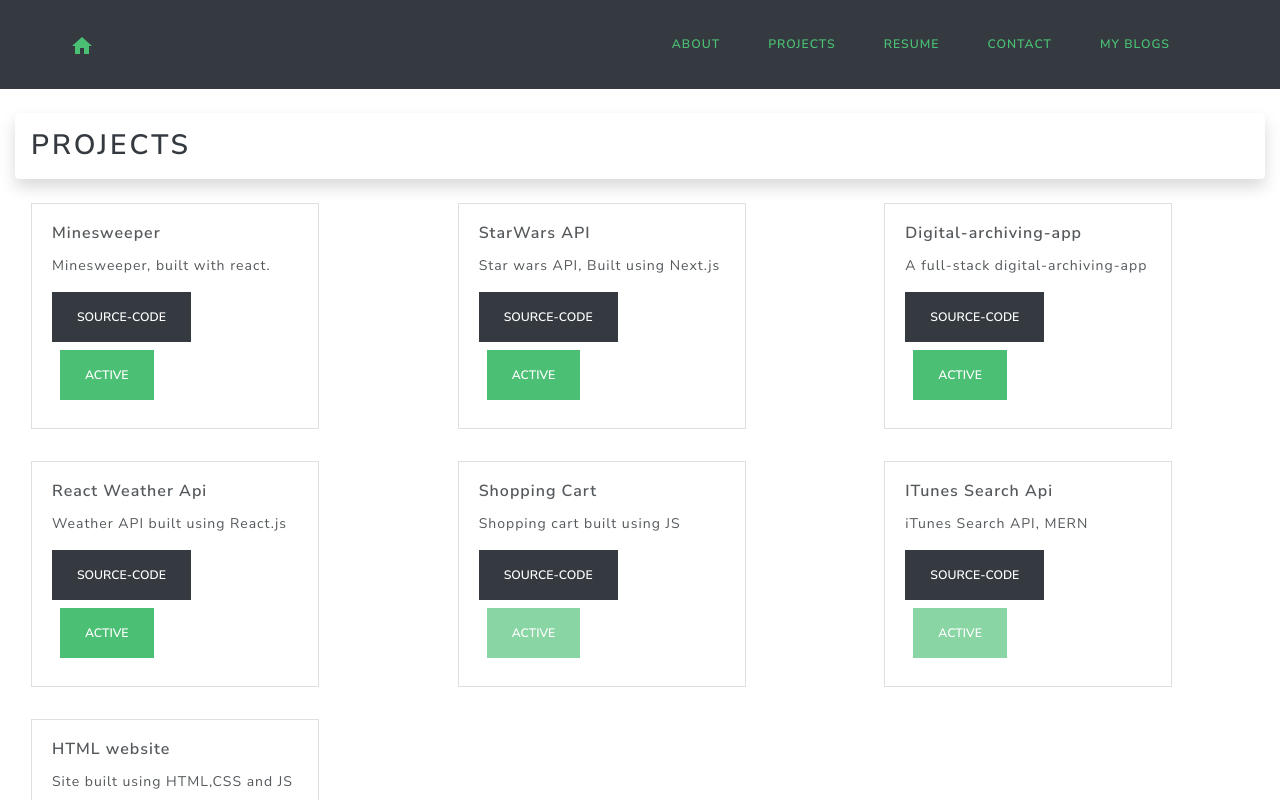
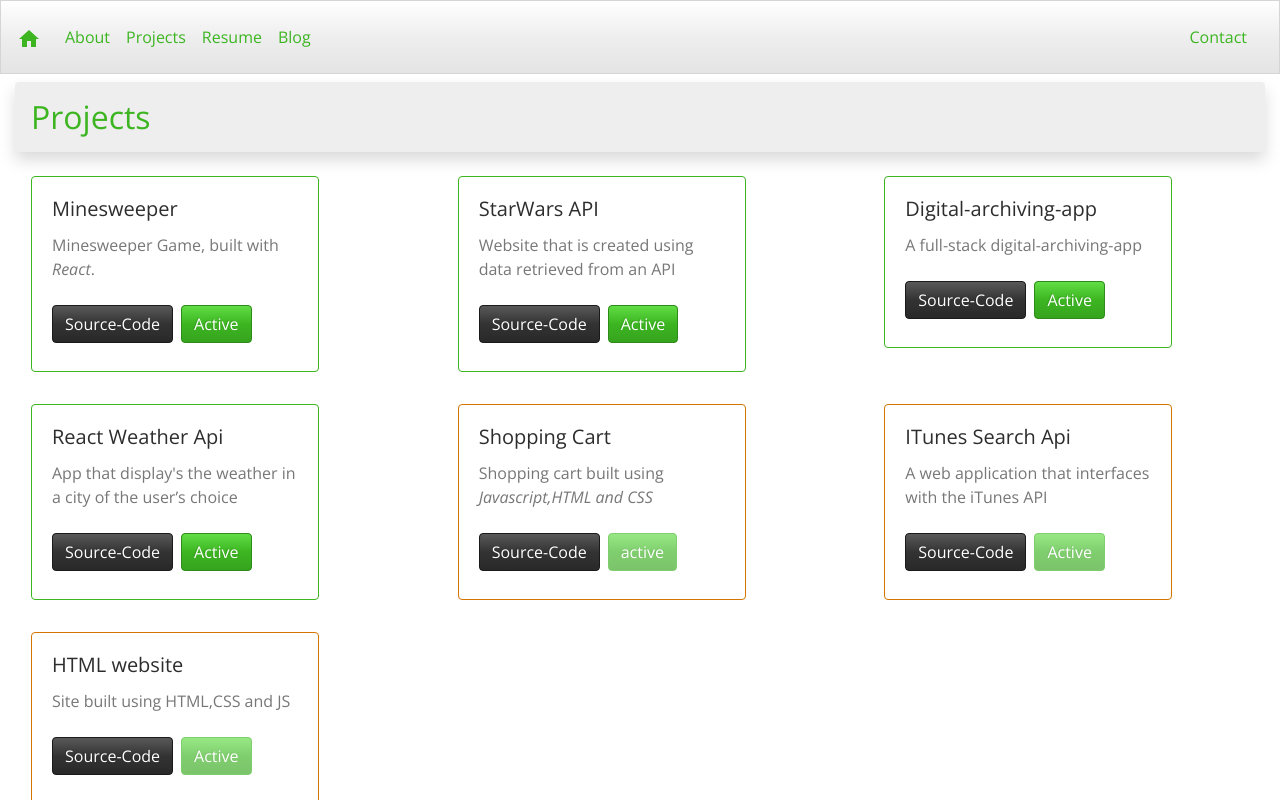
Before and after one commit to mahambabp/portfolio, a Next.js app: page /projects in a window 1280 px wide. Shown: the top 800 px of the page. Built offline with nearby package versions, Linux system fonts and the light colour scheme.

Commit message:
making it better

```diff
--- a/components/MyLayout.js
+++ b/components/MyLayout.js
@@ -9,14 +9,13 @@ const Layout = (props) => (
       <title>Bafanarelated</title>
       <link
         rel="stylesheet"
-        href="https://bootswatch.com/4/lux/bootstrap.min.css"
+        href="https://bootswatch.com/4/spacelab/bootstrap.min.css"
       />
+
     </Head>
     <div>
       <Navbar />
-      <main>
-      {props.children}
-      </main>
+      <main>{props.children}</main>
     </div>
   </div>
 );
--- a/components/MyProjects.js
+++ b/components/MyProjects.js
@@ -5,16 +5,18 @@ import { Card, Button } from "react-bootstrap";
 //Projects component
 const MyProjects = () => (
   <div className="container-fluid">
-    <h2 className="display-5 text-dark shadow p-3  bg-secondary rounded">
+    <h2 className="display-5 text-success shadow p-3  bg-light rounded">
       Projects
     </h2>
 
     <div className="row">
-      <div className="col bg-secondary m-3">
-        <Card bg="secondary" style={{ width: "18rem" }}>
+      <div className="col  m-3">
+        <Card border="success" style={{ width: "18rem" }}>
           <Card.Body>
             <Card.Title>Minesweeper</Card.Title>
-            <Card.Text>Minesweeper, built with react.</Card.Text>
+            <Card.Text>
+              Minesweeper Game, built with <em>React</em>.
+            </Card.Text>
             <Link href="https://github.com/mahambabp/minesweeper-react.git">
               <Button variant="dark">Source-Code</Button>
             </Link>
@@ -27,11 +29,13 @@ const MyProjects = () => (
         </Card>
       </div>
 
-      <div className="col bg-secondary m-3">
-        <Card bg="secondary" style={{ width: "18rem" }}>
+      <div className="col  m-3">
+        <Card border="success" style={{ width: "18rem" }}>
           <Card.Body>
             <Card.Title>StarWars API</Card.Title>
-            <Card.Text>Star wars API, Built using Next.js</Card.Text>
+            <Card.Text>
+             Website that is created using data retrieved from an API
+            </Card.Text>
             <Link href="https://github.com/mahambabp/starWarsApp.git">
               <Button variant="dark">Source-Code</Button>
             </Link>
@@ -44,8 +48,8 @@ const MyProjects = () => (
         </Card>
       </div>
 
-      <div className="col  bg-secondary m-3">
-        <Card bg="secondary" style={{ width: "18rem" }}>
+      <div className="col  m-3">
+        <Card border="success" style={{ width: "18rem" }}>
           <Card.Body>
             <Card.Title>Digital-archiving-app</Card.Title>
             <Card.Text>A full-stack digital-archiving-app</Card.Text>
@@ -61,12 +65,11 @@ const MyProjects = () => (
         </Card>
       </div>
 
-
-      <div className="col  bg-secondary m-3">
-        <Card bg="secondary" style={{ width: "18rem" }}>
+      <div className="col  m-3">
+        <Card border="success" style={{ width: "18rem" }}>
           <Card.Body>
             <Card.Title>React Weather Api</Card.Title>
-            <Card.Text>Weather API built using React.js</Card.Text>
+            <Card.Text>App that display's the weather in a city of the user’s choice</Card.Text>
             <Link href="https://github.com/mahambabp/reactweather.git">
               <Button variant="dark">Source-Code</Button>
             </Link>
@@ -79,11 +82,11 @@ const MyProjects = () => (
         </Card>
       </div>
 
-      <div className="col bg-secondary m-3">
-        <Card bg="secondary" style={{ width: "18rem" }}>
+      <div className="col  m-3">
+        <Card border="warning" style={{ width: "18rem" }}>
           <Card.Body>
             <Card.Title>Shopping Cart</Card.Title>
-            <Card.Text>Shopping cart built using JS</Card.Text>
+            <Card.Text>Shopping cart built using <em>Javascript,HTML and CSS</em></Card.Text>
             <Link href="https://github.com/mahambabp/Javascript-Shopping-Cart">
               <Button variant="dark">Source-Code</Button>
             </Link>
@@ -96,11 +99,14 @@ const MyProjects = () => (
         </Card>
       </div>
 
-      <div className="col  bg-secondary m-3">
-        <Card bg="secondary" style={{ width: "18rem" }}>
+      <div className="col m-3">
+        <Card border="warning" style={{ width: "18rem" }}>
           <Card.Body>
             <Card.Title>ITunes Search Api</Card.Title>
-            <Card.Text>iTunes Search API, MERN</Card.Text>
+            <Card.Text>
+              A web application that interfaces with the iTunes
+               API
+               </Card.Text>
             <Link href="https://github.com/mahambabp/iTunes-Search-Api.git">
               <Button variant="dark">Source-Code</Button>
             </Link>
@@ -113,8 +119,8 @@ const MyProjects = () => (
         </Card>
       </div>
 
-      <div className="col  bg-secondary m-3">
-        <Card bg="secondary" style={{ width: "18rem" }}>
+      <div className="col m-3">
+        <Card border="warning" style={{ width: "18rem" }}>
           <Card.Body>
             <Card.Title>HTML website</Card.Title>
             <Card.Text>Site built using HTML,CSS and JS</Card.Text>
--- a/components/Navbar.js
+++ b/components/Navbar.js
@@ -1,47 +1,51 @@
-import Link from "next/link";
+import React, { useState } from "react";
+import {
+  Collapse,
+  Navbar,
+  NavbarToggler,
+  NavbarBrand,
+  Nav,
+  NavItem,
+  NavLink,
+  NavbarText,
+} from "reactstrap";
 import HomeIcon from "@material-ui/icons/Home";
 
-//Header component that aids a user in navigating the page
+const NavBar = (props) => {
+  const [isOpen, setIsOpen] = useState(false);
 
-const Navbar = () => (
-  <nav className="navbar navbar-expand navbar-dark bg-dark mb-4 text-success">
-    <div className="container">
-      <Link link href="/">
-        <a className="navbar-brand text-success">
-          <HomeIcon />
-        </a>
-      </Link>
-      <div className="collapse navbar-collapse">
-        <ul className="navbar-nav ml-auto">
-          <li className="nav-item">
-            <Link href="/about">
-              <a className="nav-link  text-success ">About</a>
-            </Link>
-          </li>
-          <li className="nav-item">
-            <Link href="/projects">
-              <a className="nav-link  text-success">Projects</a>
-            </Link>
-          </li>
-          <li className="nav-item">
-            <Link href="/resume">
-              <a className="nav-link  text-success">Resume</a>
-            </Link>
-          </li>
-          <li className="nav-item">
-            <Link href="/contact">
-              <a className="nav-link  text-success">Contact</a>
-            </Link>
-          </li>
-          <li className="nav-item">
-            <Link href="https://bafanarelated.blogspot.com/">
-              <a className="nav-link  text-success">My Blogs</a>
-            </Link>
-          </li>
-        </ul>
-      </div>
+  const toggle = () => setIsOpen(!isOpen);
+
+  return (
+    <div className="mb-2">
+      <Navbar className="bg-secondary" color="light" light expand="md">
+        <NavbarBrand href="/">
+          <HomeIcon className=" text-success"    />
+        </NavbarBrand>
+        <NavbarToggler onClick={toggle} />
+        <Collapse isOpen={isOpen} navbar>
+          <Nav className="mr-auto" navbar>
+            <NavItem >
+              <NavLink href="/about" className=" text-success" >About</NavLink>
+            </NavItem>
+            <NavItem>
+              <NavLink href="/projects" className=" text-success" >Projects</NavLink>
+            </NavItem>
+            <NavItem>
+              <NavLink href="/resume" className=" text-success" >Resume</NavLink>
+            </NavItem>
+            <NavItem>
+              <NavLink href="https://bafanarelated.blogspot.com/" className=" text-success" >Blog</NavLink>
+            </NavItem>
+          </Nav>
+          <NavbarText className="text-left">
+            <NavLink href="/contact" className=" text-success mr-6" id="contact">Contact</NavLink>
+          </NavbarText>
+        </Collapse>
+      </Navbar>
+
     </div>
-  </nav>
-);
+  );
+};
 
-export default Navbar;
+export default NavBar;
--- a/next.config.js
+++ b/next.config.js
@@ -1,3 +1,5 @@
+
+
 module .exports = {
     target: 'serverless'
     }
--- a/pages/_app.js
+++ b/pages/_app.js
@@ -1,6 +1,8 @@
 import { useEffect } from 'react'
 import { useRouter } from 'next/router'
 import * as gtag from '../lib/gtag'
+
+
 
 const App = ({ Component, pageProps }) => {
   const router = useRouter()
```
Also changed, not shown: components/AboutMe.js (+7 -5 lines), components/ContactUs.js (+4 -7 lines), components/ResumeComp.js (+7 -5 lines), package.json (+9 -2 lines), 1 other file (tests, documents, lock files or other folders).
